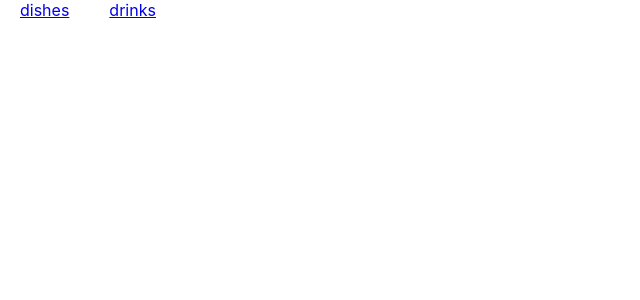
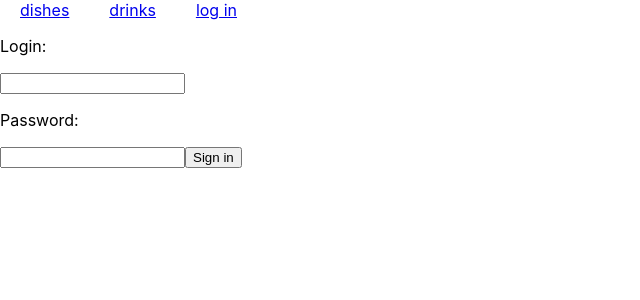
Before and after one commit to R00BEL/food-and-drink, a React (Create React App) app in the folder your-project-name/: page /logIn in a window 1280 px wide. Shown: the top 300 px of the page, without its empty margins (0-640 px from the left). Built offline with nearby package versions, Linux system fonts and the light colour scheme; no server answers.

Commit message:
added authorization

```diff
--- a/your-project-name/src/App.js
+++ b/your-project-name/src/App.js
@@ -4,6 +4,7 @@ import {Route} from "wouter";
 import Dishes from "./components/Dishes/index.js";
 import Drinks from "./components/Drinks/index.js";
 import Nav from "./components/Nav/index.js";
+import Account from "./components/Account/index.js";
 
 function App() {
   const [foodAndDrinks, setFoodAndDrinks] = useState([]);
@@ -28,6 +29,9 @@ function App() {
       <Route path="/drinks">
         <Drinks data={drinks}/>
       </Route>
+      <Route path="/logIn">
+        <Account/>
+      </Route>
     </div>
   );
 }
--- /dev/null
+++ b/your-project-name/src/components/Account/index.js
@@ -0,0 +1,41 @@
+import React, {useState, useCallback} from "react";
+
+const URL = 'http://localhost:3002/logIn'
+
+function Account (props){
+    const [valueLogin, setValueLogin] = useState("")
+    const [valuePassword, setValuePassword] = useState("")
+
+    const changeLogin =  useCallback((e) =>{
+        setValueLogin(e.target.value);
+    }, []);
+
+    const changePassword =  useCallback((e) =>{
+        setValuePassword(e.target.value);
+    }, []);
+
+    const click = useCallback(()=>{
+        fetch(URL, {
+            method: "POST",
+            headers: { 'Content-Type': 'application/json' },
+            body: JSON.stringify({
+                "login": valueLogin,
+                "password" : valuePassword
+            }),
+        })
+        setValueLogin("")
+        setValuePassword("")
+    }, [valueLogin, valuePassword])
+
+    return(
+        <div>
+            <p>Login:</p>
+            <input type="text" value={valueLogin} onChange={changeLogin}/>
+            <p>Password:</p>
+            <input type="text" value={valuePassword} onChange={changePassword}/>
+            <button onClick={click}>Sign in</button>
+        </div>
+    )
+}
+
+export default React.memo(Account);
--- a/your-project-name/src/components/Nav/index.js
+++ b/your-project-name/src/components/Nav/index.js
@@ -8,6 +8,7 @@ function Nav (props){
         <div>
             <Link href="/dishes"><a>dishes</a></Link>
             <Link href="/drinks"><a>drinks</a></Link>
+            <Link href="/logIn"><a>log in</a></Link>
         </div>
     )
 }
```
Also changed, not shown: 1 other file (tests, documents, lock files or other folders).
